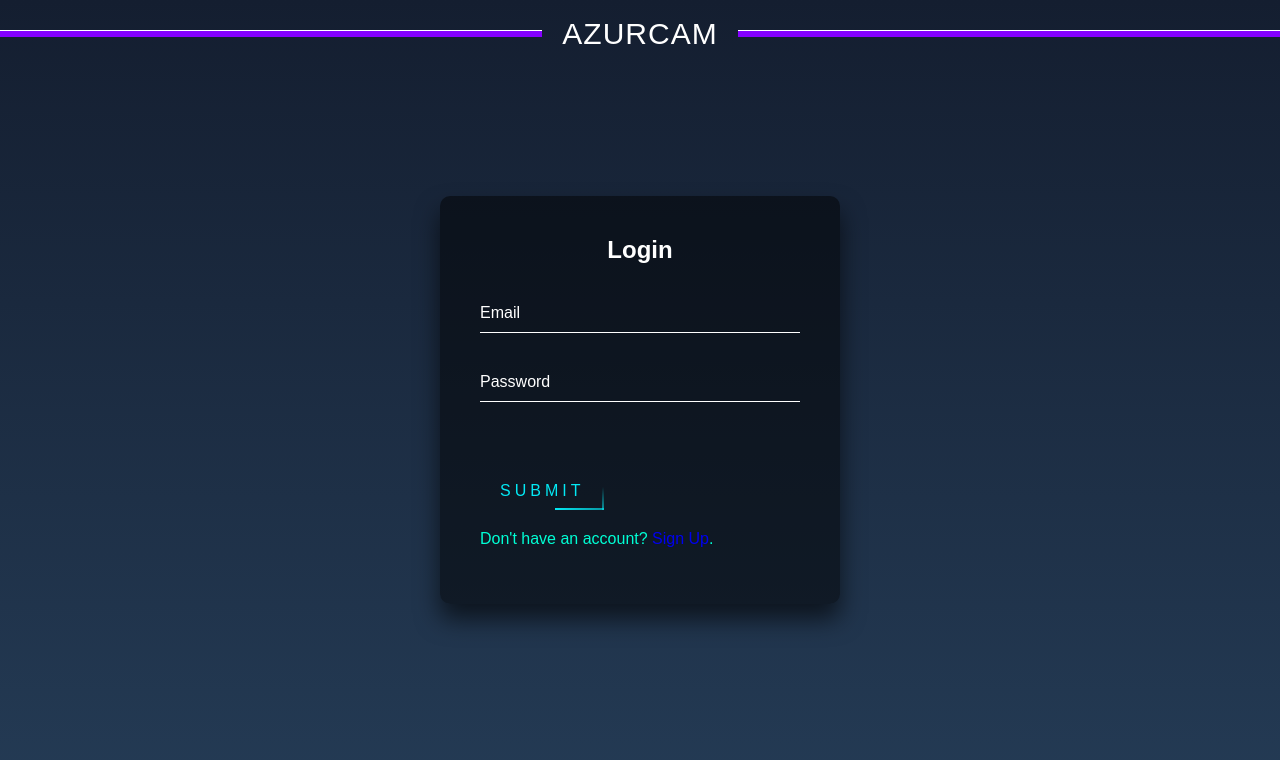
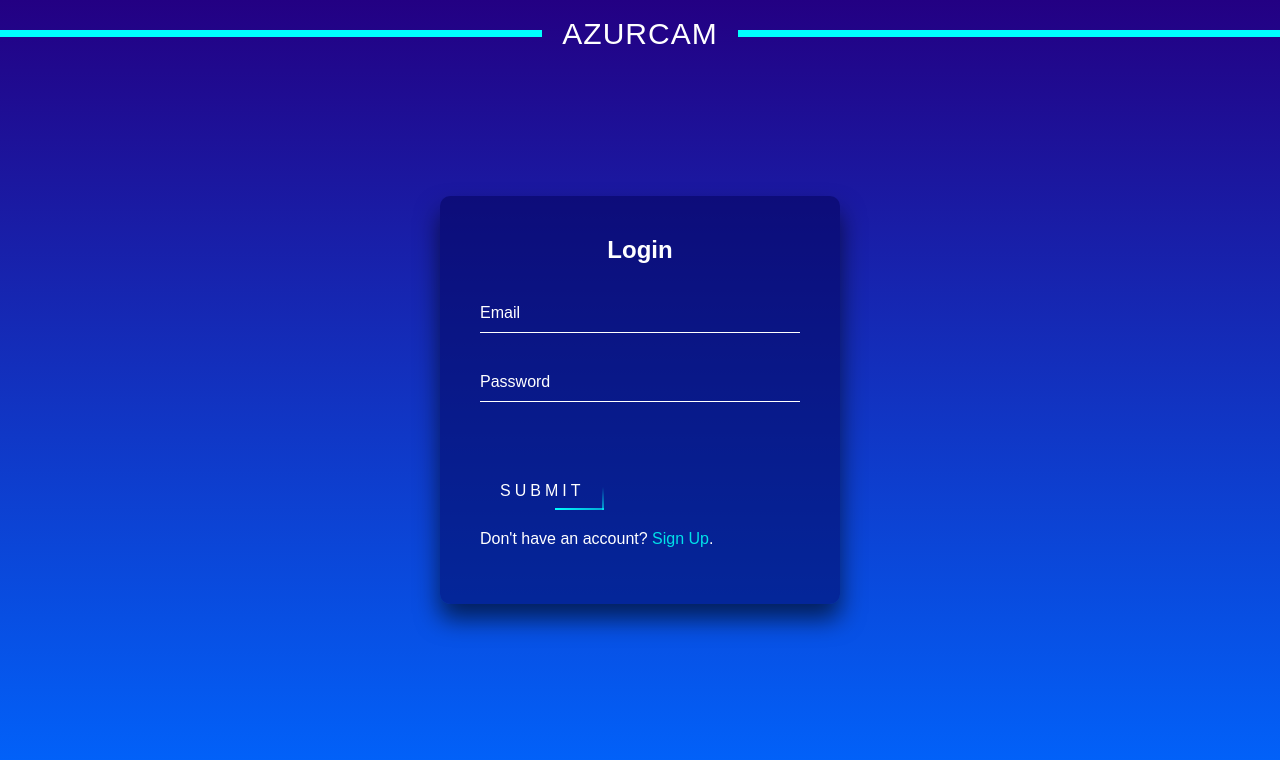
Before and after one commit to santosodigie/HomeSecuritySystem, a Flask app: page / in a window 1280 px wide. Shown: the top 760 px of the page. Run offline with Flask 2, Linux system fonts and the light colour scheme; parts of the project's set-up code (start-up, migrations or seed data) failed here and were passed over; some libraries are stand-ins or nearby versions.

```diff
--- a/static/css/main.css
+++ b/static/css/main.css
@@ -5,7 +5,7 @@ html {
     margin:0;
     padding:0;
     font-family: sans-serif;
-    background: linear-gradient(#141e30, #243b55);
+    background: linear-gradient(#230083,#0066ff);
   }
 
   .login-box {
@@ -15,7 +15,7 @@ html {
     width: 400px;
     padding: 40px;
     transform: translate(-50%, -50%);
-    background: rgba(0,0,0,.5);
+    background: rgba(1, 0, 85, 0.5);
     box-sizing: border-box;
     box-shadow: 0 15px 25px rgba(0,0,0,.6);
     border-radius: 10px;
@@ -58,7 +58,7 @@ html {
   .login-box .user-box input:valid ~ label {
     top: -20px;
     left: 0;
-    color: #03e9f4;
+    color: #00ffff;
     font-size: 12px;
   }
 
@@ -66,7 +66,7 @@ html {
     position: relative;
     display: inline-block;
     padding: 10px 20px;
-    color: #03e9f4;
+    color: #ffffff;
     font-size: 16px;
     text-decoration: none;
     text-transform: uppercase;
@@ -77,12 +77,12 @@ html {
   }
 
   .login-box a:hover {
-    background: #03e9f4;
+    background: #00ffff;
     color: #fff;
     border-radius: 5px;
-    box-shadow: 0 0 5px #03e9f4,
-                0 0 25px #03e9f4,
-                0 0 50px #03e9f4;
+    box-shadow: 0 0 5px #00ffff,
+                0 0 25px #00ffff,
+                0 0 50px #00ffff;
   }
 
   .login-box a span {
@@ -95,7 +95,7 @@ html {
     left: -100%;
     width: 100%;
     height: 2px;
-    background: linear-gradient(90deg, transparent, #03e9f4);
+    background: linear-gradient(90deg, transparent, #00ffff);
     animation: btn-anim1 1s linear infinite;
   }
 
@@ -113,7 +113,7 @@ html {
     right: 0;
     width: 2px;
     height: 100%;
-    background: linear-gradient(180deg, transparent, #03e9f4);
+    background: linear-gradient(180deg, transparent, #00ffff);
     animation: btn-anim2 1s linear infinite;
     animation-delay: .25s
   }
@@ -132,7 +132,7 @@ html {
     right: -100%;
     width: 100%;
     height: 2px;
-    background: linear-gradient(270deg, transparent, #03e9f4);
+    background: linear-gradient(270deg, transparent, #00ffff);
     animation: btn-anim3 1s linear infinite;
     animation-delay: .5s
   }
@@ -151,7 +151,7 @@ html {
     left: 0;
     width: 2px;
     height: 100%;
-    background: linear-gradient(360deg, transparent, #03e9f4);
+    background: linear-gradient(360deg, transparent, #00ffff);
     animation: btn-anim4 1s linear infinite;
     animation-delay: .75s
   }
@@ -180,10 +180,10 @@ html {
     .seven h1:after,.seven h1:before {
         content: " ";
         display: block;
-        border-bottom: 1px solid #8400ff;;
-        border-top: 1px solid #ffffff;;
+        border-bottom: 1px solid #00ffff;;
+        border-top: 1px solid #00ffff;;
         height: 5px;
-      background-color:#8400ff;
+      background-color:#00ffff;
     }
 
     .sub
--- a/templates/index.html
+++ b/templates/index.html
@@ -20,6 +20,7 @@
             <input type="password" name="password" required="">
             <label>Password</label>
           </div>
+            <div class="msg">{{ msg }}</div>
           <a href="#">
             <span></span>
             <span></span>
@@ -29,7 +30,7 @@
           </a>
 
         </form>
-        <p style="color:rgb(0, 255, 213)">Don't have an account? <a href="#" style="text-decoration: none;">Sign Up</a>.</p>
+         <p style="color:rgb(255, 255, 255)">Don't have an account? <a href="register.html" style="text-decoration: inherit; color: rgb(1, 225, 233);">Sign Up</a>.</p>
       </div>
 </body>
 </html>
--- a/templates/register.html
+++ b/templates/register.html
@@ -34,7 +34,7 @@
             Submit
           </a>
         </form>
-        <p style="color:rgb(0, 255, 213)">Already have an account? <a href="#" style="text-decoration: none;">Log In</a>.</p>
+        <p style="color:rgb(0, 255, 213)">Already have an account? <a href="index.html" style="text-decoration: none;">Log In</a>.</p>
       </div>
 </body>
 </html>
```
Also changed, not shown: static/css/header.css (+5 -5 lines).
